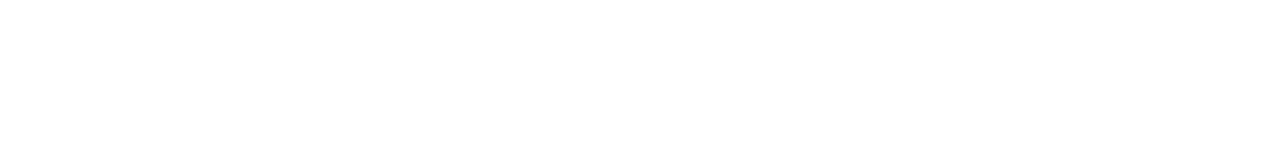
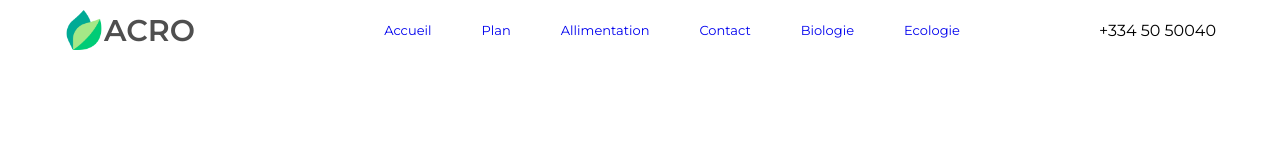
Before and after one commit to Laurenda16/Ecologie-Site, a plain HTML site: page index.html in a window 1280 px wide. Drawn offline with Linux system fonts and the light colour scheme.

Commit message:
scrol-bar

```diff
--- a/css/style.css
+++ b/css/style.css
@@ -0,0 +1,62 @@
+@import url('https://fonts.googleapis.com/css2?family=Montserrat:wght@400;500;600&family=Open+Sans&family=Roboto:ital,wght@0,300;0,900;1,100&display=swap');
+
+*
+{
+ margin: 0;
+padding: 0;
+box-sizing: border-box;
+font-family: 'Montserrat', Arial, Helvetica, sans-serif;
+}
+a{
+    text-decoration: 0;
+    font-size: 13px;
+}
+
+/**Scrollbar css*/
+::-webkit-scrollbar
+{
+    width: 8px;
+}
+::-webkit-scrollbar-thumb
+{
+    background-color: #4f4f4f;
+    border-radius: 30px;
+}
+header
+{
+    display: flex;
+    align-items: center;
+    justify-content:space-between;
+    padding: 10px 5%;
+}
+header .logo
+{
+display: flex;
+align-items: center;
+
+}
+header .logo img
+{
+width: 40px;
+height: 40px;
+
+}
+header .logo h1
+{
+font-size: 30px;
+color:#4f4f4f;
+}
+.Menu
+{
+    display: flex;
+}
+.Menu li
+{
+   margin-left: 50px;
+   position: relative;
+   list-style: none;
+   display: flex;
+   align-items: center;
+   justify-content: center;
+   transition: 0.5s;
+}
--- a/index.html
+++ b/index.html
@@ -7,6 +7,32 @@
     <link rel="stylesheet" href="css/style.css">
 </head>
 <body>
+    <!--------Header----------->
+    <header>
+        <div class="logo">
+            <img src="/images/leaf.png" alt="">
+            <h1>ACRO</h1>
+        </div>
+        <ul class="Menu">
+            <li><a href="#">Accueil</a></li>
+            <li><a href="#">Plan</a></li>
+            <li><a href="#">Allimentation</a></li>
+            <li><a href="#">Contact</a></li>
+            <li><a href="#">Biologie</a></li>
+            <li><a href="#">Ecologie</a></li>
+        </ul>
+        <div class="number">
+            <p>+334 50 50040</p>
+        </div>
+    </header>
+
+
+     <!--------Fin-Header----------->
+
+
+
+
+
 
 
     <script type="text/javascript" src="js/script.js"></script>
```
Also changed, not shown: images/camion-de-livraison.png (added), images/energy.png (added), images/green.png (added), images/img2.jpg (added), images/leaf.png (added), images/plant.png (added), 2 other files.
